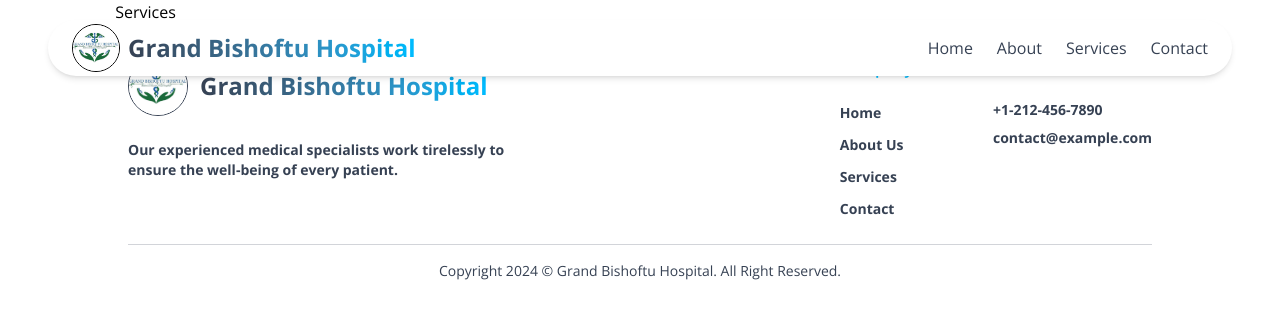
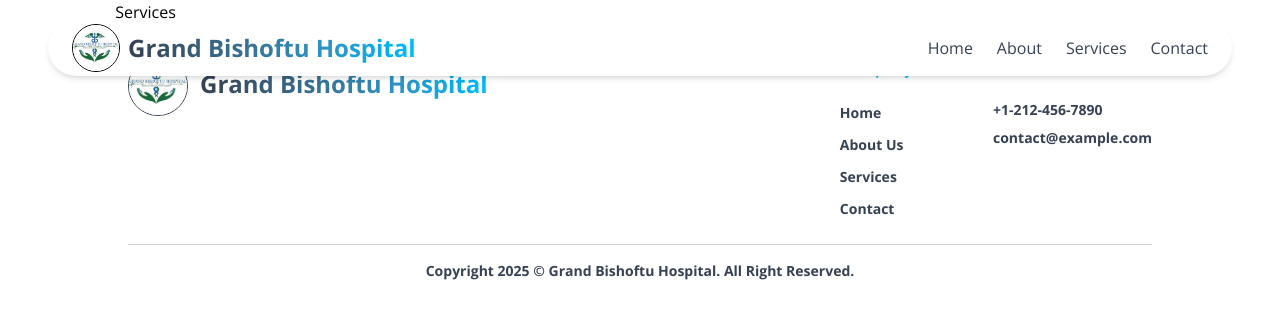
Before and after one commit to Tsedniya/Grand_Bishoftu_Hospital, a React (Vite) app in the folder myapp/: page /services in a window 1280 px wide. Shown: the top 318 px of the page. Built offline with nearby package versions, Linux system fonts and the light colour scheme.

Commit message:
frontend:footer

```diff
--- a/myapp/src/components/Footer.jsx
+++ b/myapp/src/components/Footer.jsx
@@ -1,8 +1,7 @@
 import React from 'react'
 import { useNavigate } from "react-router-dom";
 import logo from '../assets/logo.jpeg';
-import { Link, NavLink } from 'react-router-dom';
-
+import { NavLink } from 'react-router-dom';
 
 const Footer = () => {
   const navigate = useNavigate();
@@ -11,24 +10,27 @@
   return (
     <footer className="px-6 md:px-16 lg:px-24 xl:px-32 pt-8 w-full text-gray-500">
       <div className="flex flex-col md:flex-row justify-between w-full gap-10 border-b border-gray-500/30 pb-6">
+
+        {/* Logo + Title + Paragraph */}
         <div className="md:max-w-96">
-                  <div className="flex items-center gap-3">
+          <div className="flex items-start gap-3">
             <img
               className="w-15 rounded-full border border-gray-700"
               src={logo}
               alt="logo"
             />
+
+            <div className='mt-3'>
               <span className="text-2xl font-bold bg-gradient-to-r from-gray-700 to-sky-400 bg-clip-text text-transparent">
                 Grand Bishoftu Hospital
               </span>
             </div>
-
-                  <p className="mt-6 text-sm text-gray-700 font-bold">
-                      Our experienced medical specialists work tirelessly to ensure the well-being of every patient.
-                  </p>
+          </div>
         </div>
 
-                <div className="flex-1 flex items-start md:justify-end gap-20">
+        {/* Links + Contact */}
+        <div className="flex flex-col md:flex-row md:justify-end gap-8 md:gap-20">
+
           <div>
             <h2 className="font-semibold mb-5 text-sky-400">Company</h2>
             <ul className="space-y-2">
@@ -66,6 +68,7 @@
               </li>
             </ul>
           </div>
+
           <div>
             <h2 className="font-semibold mb-5 text-sky-400">Get in touch</h2>
             <div className="text-sm text-gray-700 font-bold space-y-2">
@@ -74,13 +77,14 @@
             </div>
           </div>
         </div>
+
       </div>
-            <p className="pt-4 text-center text-gray-700 text-xs md:text-sm pb-5">
-                Copyright 2024 © Grand Bishoftu Hospital. All Right Reserved.
+
+      <p className="pt-4 text-center text-gray-700 font-bold text-xs md:text-sm pb-5">
+        Copyright 2025 © Grand Bishoftu Hospital. All Right Reserved.
       </p>
     </footer>
   );
 };
 
-
 export default Footer;
```
Lines whose indentation alone changed are shown as unchanged.
